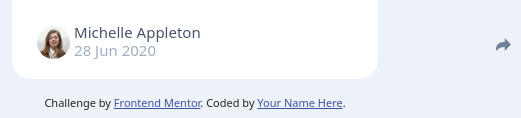
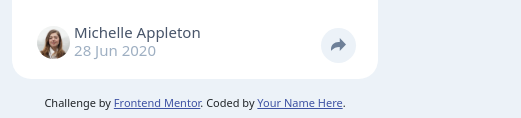
Before and after one commit to maliksulemanaslam/Article-Preview-Component, a plain HTML site: page index.html in a window 390 px wide. Shown: the part 567-685 px from the top of the page, 521 px wide, since content can reach past the window. Drawn offline with nearby package versions, Linux system fonts and the light colour scheme.

Commit message:
Update styles.css

```diff
--- a/css/styles.css
+++ b/css/styles.css
@@ -225,7 +225,7 @@ span {
   }
 
   .popup {
-    right: -75px;
+    transform: translateX(95px);
   }
 
 }
```
